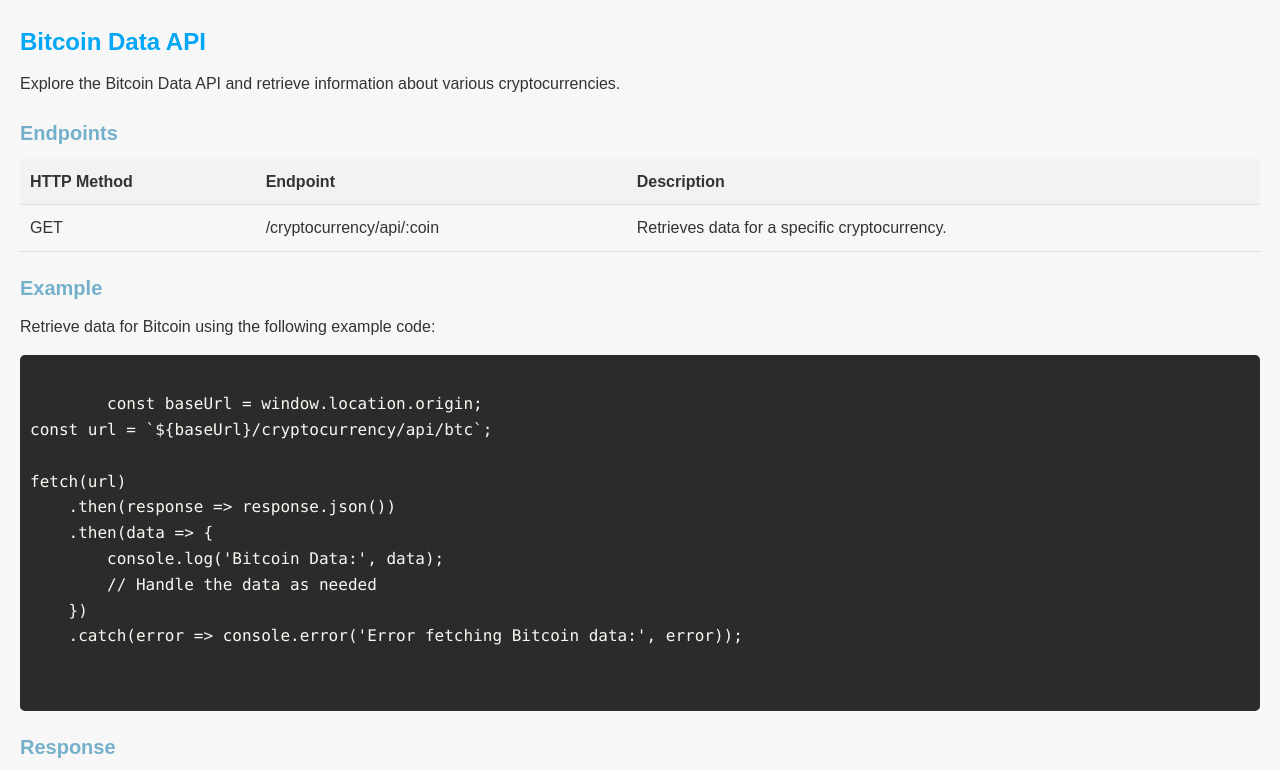
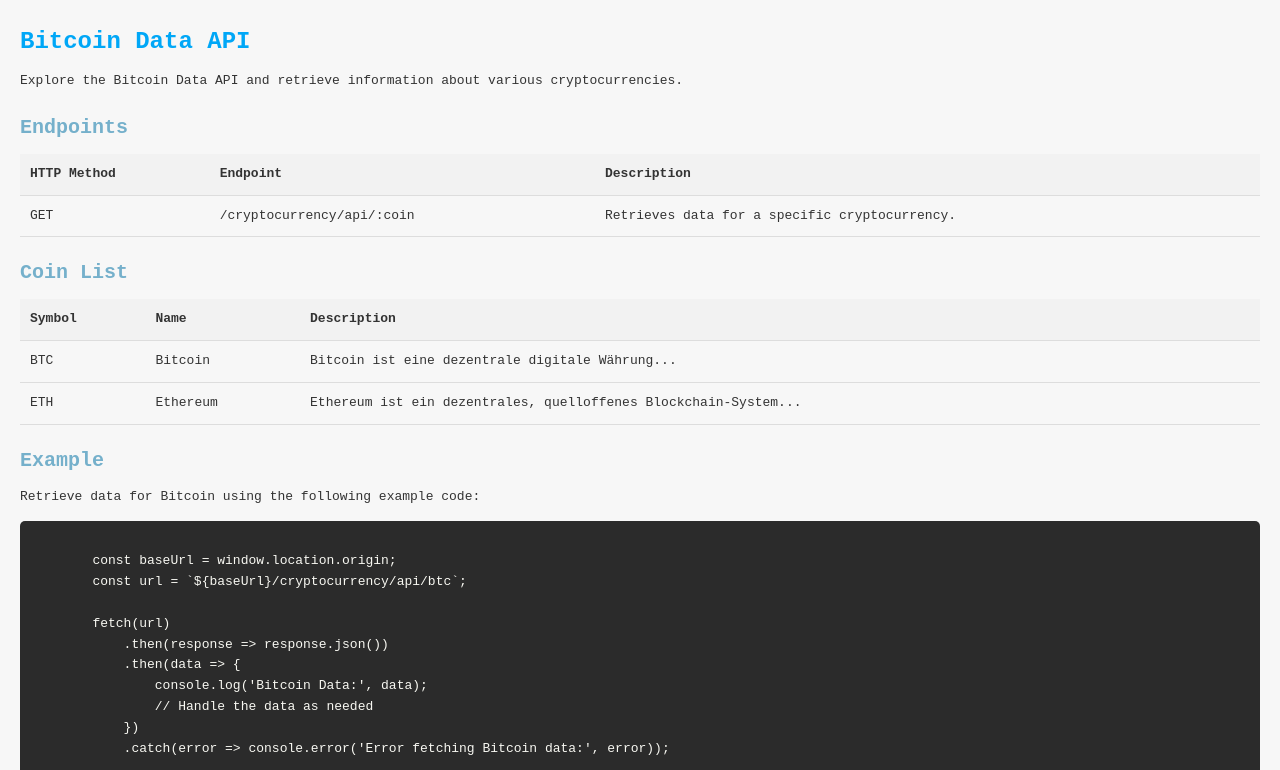
Before and after one commit to lukasfili9874/crypto-universe, a website: page public/doc.html in a window 1280 px wide. Shown: the part 109-879 px from the top of the page. Drawn offline with Linux system fonts and the light colour scheme.

Commit message:
Add files via upload

```diff
--- a/public/doc.html
+++ b/public/doc.html
@@ -6,7 +6,7 @@
     <title>API Documentation</title>
     <style>
         body {
-            font-family: Arial, sans-serif;
+            font-family: monospace;
             line-height: 1.6;
             margin: 0;
             padding: 0;
@@ -15,39 +15,46 @@
             padding: 20px;
         }
         h1 {
+            font-family: monospace;
             text-align: center;
             color: #00a7f7;
             font-size: 36px;
             margin-bottom: 20px;
         }
         h2 {
+            font-family: monospace;
             color: #00a7f7;
             font-size: 24px;
             margin-top: 30px;
             margin-bottom: 10px;
         }
         h3 {
+            font-family: monospace;
             color: #75b0cb;
             font-size: 20px;
             margin-top: 20px;
             margin-bottom: 5px;
         }
         table {
+            font-family: monospace;
             width: 100%;
             border-collapse: collapse;
             margin-top: 10px;
             margin-bottom: 20px;
         }
         th, td {
+            font-family: monospace;
             padding: 10px;
             text-align: left;
             border-bottom: 1px solid #ddd;
         }
         th {
+            font-family: monospace;
             background-color: #f2f2f2;
             color: #333;
         }
         pre {
+            font-family: monospace;
             background-color: #2b2b2b;
             color: #f8f8f2;
             padding: 10px;
@@ -57,10 +64,11 @@
             margin-bottom: 20px;
         }
         code {
+            font-family: monospace;
             color: #f8f8f2;
-            font-family: Consolas, monospace;
         }
         p {
+            font-family: monospace;
             margin-top: 10px;
         }
     </style>
@@ -87,6 +95,26 @@
         </tr>
     </table>
 
+    <h3>Coin List</h3>
+    <table>
+        <tr>
+            <th>Symbol</th>
+            <th>Name</th>
+            <th>Description</th>
+        </tr>
+        <tr>
+            <td>BTC</td>
+            <td>Bitcoin</td>
+            <td>Bitcoin ist eine dezentrale digitale Währung...</td>
+        </tr>
+        <tr>
+            <td>ETH</td>
+            <td>Ethereum</td>
+            <td>Ethereum ist ein dezentrales, quelloffenes Blockchain-System...</td>
+        </tr>
+        <!-- Weitere Einträge für andere Coins hier einfügen -->
+    </table>
+
     <h3>Example</h3>
     <p>Retrieve data for Bitcoin using the following example code:</p>
     <pre><code>
@@ -100,7 +128,6 @@ fetch(url)
                 // Handle the data as needed
             })
             .catch(error => console.error('Error fetching Bitcoin data:', error));
-
     </code></pre>
 
     <h3>Response</h3>
```
Also changed, not shown: public/index.html (+40 -3 lines). Lines whose indentation alone changed are shown as unchanged.
